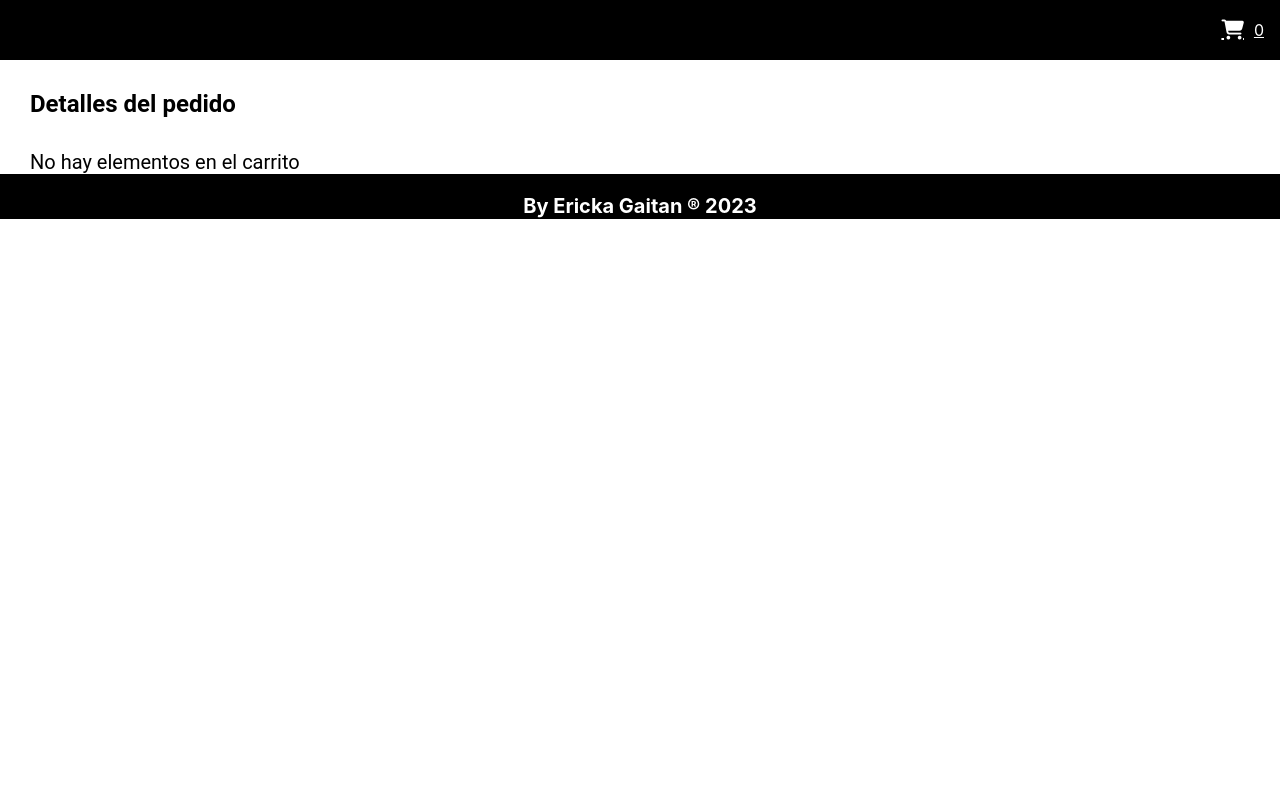
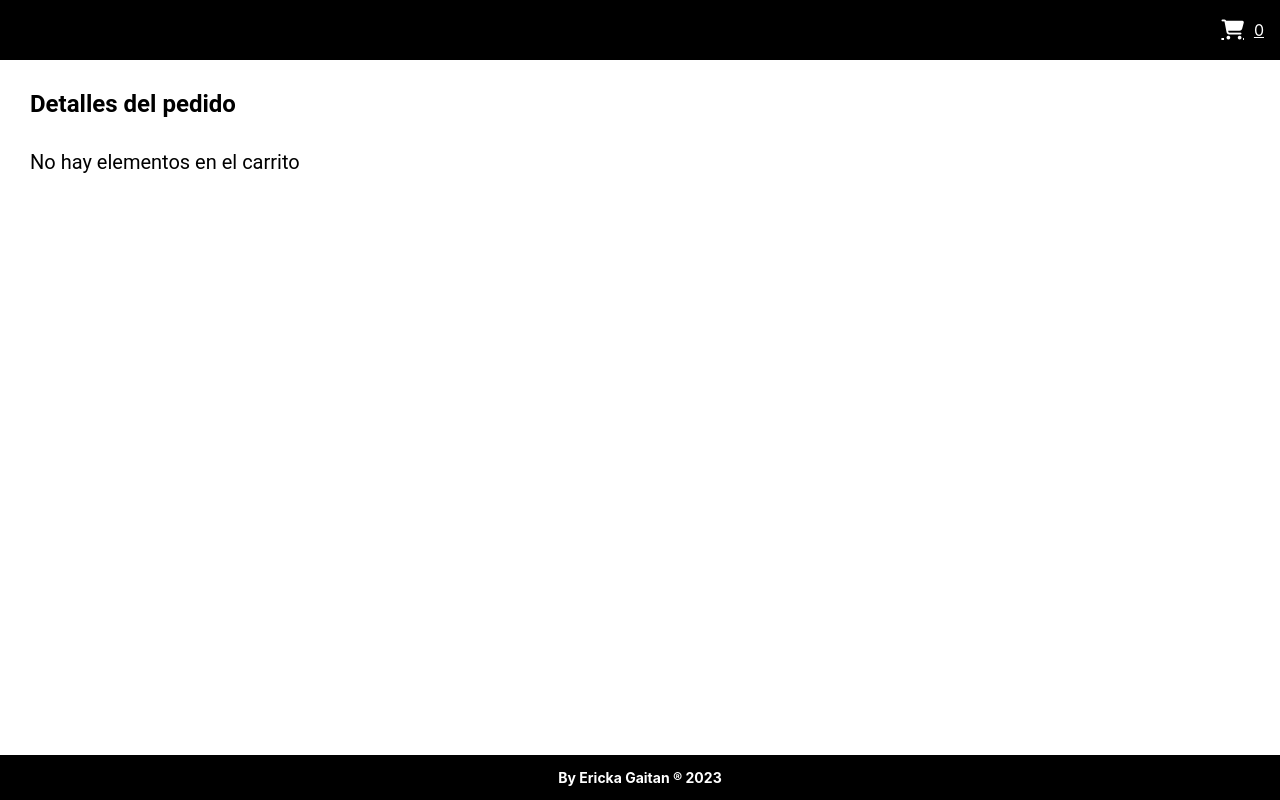
Before and after one commit to erickagaitan/desafio-ecomsur, a React (Create React App) app in the folder front/: page /cart in a window 1280 px wide. Built offline with nearby package versions, Linux system fonts and the light colour scheme; no server answers.

Commit message:
configuracion footer

```diff
--- a/front/src/components/footer/footer.css
+++ b/front/src/components/footer/footer.css
@@ -1,11 +1,13 @@
-.contenedor-footer{
-background-color: black;
+.contenedor-footer {
+  display: flex;
+  justify-content: center;
+  align-items: center;
+  background-color: black;
+  height: 45px;
 }
 
-.title-footer{
-color: white;
-text-align: center;
-font-size: 20px;
-height: 45px;
-padding-top: 20px;
+.title-footer {
+  color: white;
+  text-align: center;
+  font-size: 14px;
 }
--- a/front/src/page/cart/Cart.jsx
+++ b/front/src/page/cart/Cart.jsx
@@ -1,23 +1,21 @@
-import React, { useContext } from "react"
-import CartList from "../../components/cart-list/CarList"
-import { ProductsContext } from "../../context/Context"
-import './cart.css'
+import React, { useContext } from "react";
+import CartList from "../../components/cart-list/CarList";
+import { ProductsContext } from "../../context/Context";
+import "./cart.css";
 
-const Cart =()=>{
-    const {cart,products} = useContext(ProductsContext)
-    console.log(products)
-return (
-    <main>
-        <div className="cart">
-            <h2>Detalles del pedido</h2>
-            {
-                cart.length !== 0 ?
-                <CartList cart={cart}products={products}></CartList>
-                :<p className="empty-card">No hay elementos en el carrito</p>
-            }
-        </div>
-    </main>
- )
-}
+const Cart = () => {
+  const { cart, products } = useContext(ProductsContext);
+
+  return (
+    <div className="cart">
+      <h2>Detalles del pedido</h2>
+      {cart.length !== 0 ? (
+        <CartList cart={cart} products={products}></CartList>
+      ) : (
+        <p className="empty-card">No hay elementos en el carrito</p>
+      )}
+    </div>
+  );
+};
 
 export default Cart;
--- a/front/src/page/cart/cart.css
+++ b/front/src/page/cart/cart.css
@@ -1,6 +1,8 @@
 .cart {
   padding-top: 30px;
   padding-left: 30px;
+  height: calc(100vh - 105px);
+
 }
 
 .cart h2 {
```
Also changed, not shown: front/src/components/footer/Footer.jsx (+7 -10 lines). Lines whose indentation alone changed are shown as unchanged.
